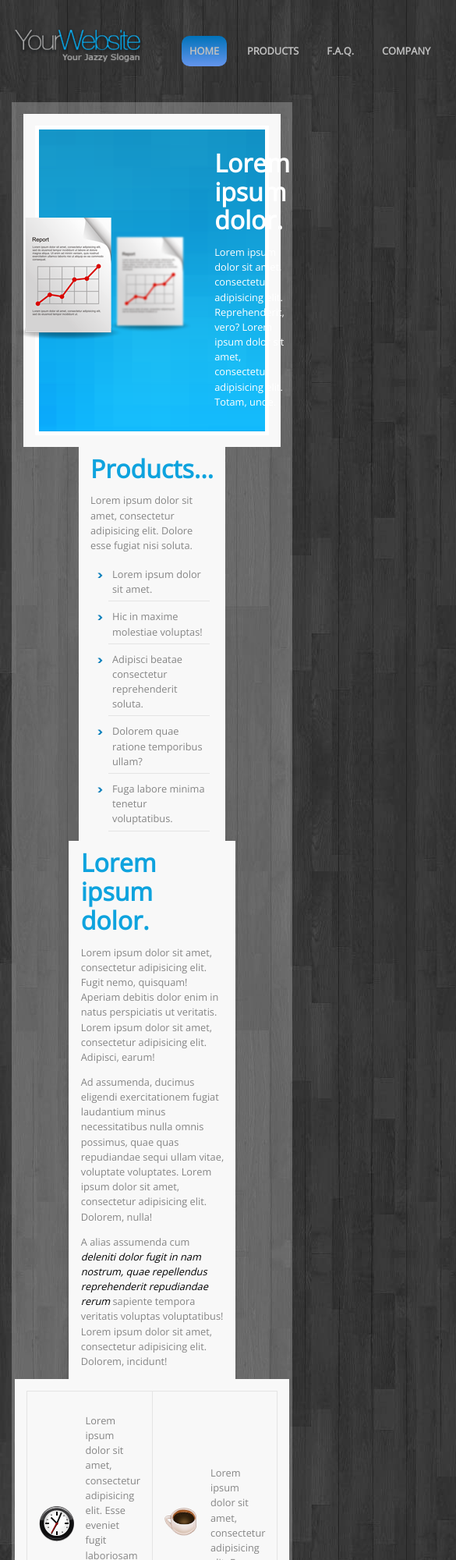
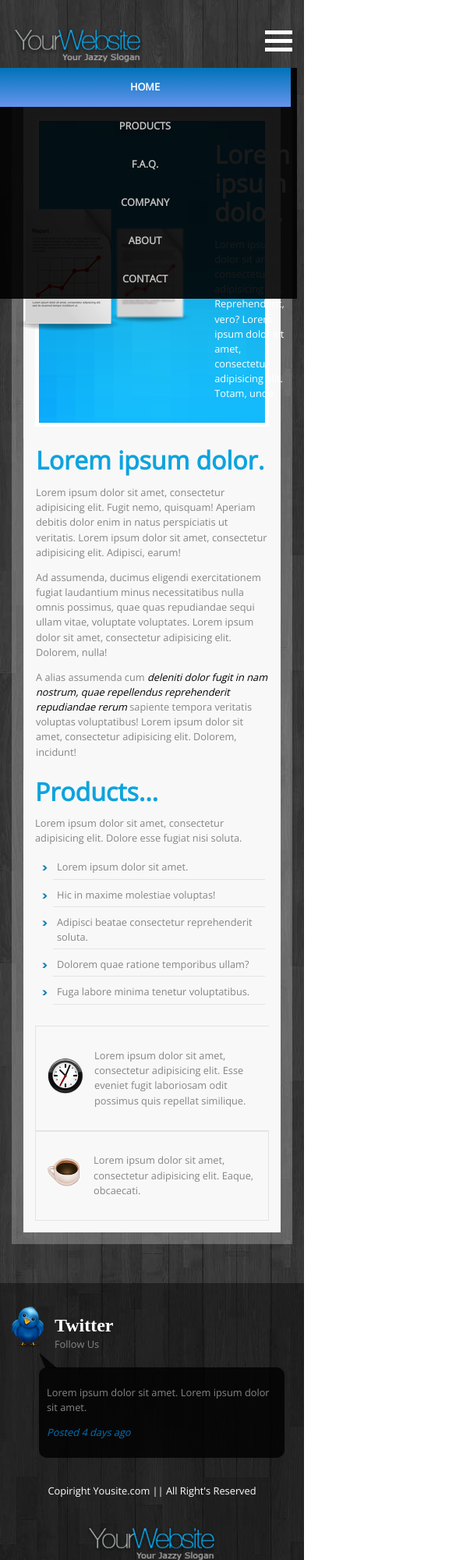
Before and after one commit to Vineversum/simple_template, a website: page index.html in a window 390 px wide. Shown: the top 2000 px of the page at 78% size, 585 px wide, since content can reach past the window. Drawn offline with nearby package versions, Linux system fonts and the light colour scheme.

Commit message:
сделал адаптив, hamburger, +мелкие правки

```diff
--- a/assets/scss/_bottom-sidebar.scss
+++ b/assets/scss/_bottom-sidebar.scss
@@ -24,3 +24,9 @@
 .bottom-sidebar__right-text {
   margin-left: 15px;
 }
+@media (max-width: 768px) {
+  .bottom-sidebar {
+    order: 4;
+    flex-direction: column;
+  }
+}
--- a/assets/scss/_common.scss
+++ b/assets/scss/_common.scss
@@ -38,3 +38,9 @@ ul {
   font-size: 0.8rem;
   line-height: 1.5;
 }
+
+@media (max-width: 768px) {
+  .container {
+    flex-direction: column;
+  }
+}
--- a/assets/scss/_footer.scss
+++ b/assets/scss/_footer.scss
@@ -23,14 +23,19 @@
 }
 .twitter-definition {
   display: inline-block;
-  h2 {
+  b {
     margin: 0 10px;
     color: white;
+    font-size: 1.5rem;
   }
   p {
     margin: 0 10px;
     color: #858585;
+    i {
+      color: #0072b9;
+    }
   }
+
 }
 .twitter-post {
   margin: 20px 10px 0 35px;
@@ -68,7 +73,7 @@
   }
 }
 .footer-logo1 {
-  display: inline-block;
+  // display: inline-block;
   max-width: 50%;
   position: absolute;
   left: 0;
@@ -87,3 +92,28 @@
 
     }
   }
+
+  @media (max-width: 850px) {
+    .footer .menu {
+      display: none;
+    }
+    .footer .wrapper {
+      flex-direction: column;
+    }
+    .footer-right {
+      display: flex;
+      flex-direction: column;
+    }
+    .footer-logo1 {
+      display: none;
+    }
+    .footer-logo2 {
+      position: relative;
+      text-align: center;
+      margin: 0;
+    }
+    .copyright {
+      text-align: center;
+      // margin: 0;
+    }
+  }
--- a/assets/scss/_left-sidebar.scss
+++ b/assets/scss/_left-sidebar.scss
@@ -15,3 +15,9 @@
     border-bottom: 1px solid $grey-border;
   }
 }
+
+@media (max-width: 768px) {
+  .left-sidebar {
+    order: 3;
+  }
+}
--- a/assets/scss/_main.scss
+++ b/assets/scss/_main.scss
@@ -4,7 +4,15 @@
   flex-basis: 65%;
   padding: 0 15px;
   border-left: 1px solid $grey-border;
+
+  i {
+    color: black;
+  }
 }
-i {
-  color: black;
+
+
+@media (max-width: 768px) {
+  .main {
+    order: 2;
+  }
 }
--- a/assets/scss/_menu.scss
+++ b/assets/scss/_menu.scss
@@ -2,6 +2,19 @@
   display: flex;
   justify-content: flex-end;
   flex-basis: 100%;
+  position: relative;
+}
+.menu__button {
+  display: none;
+  &-bar1,
+  &-bar2,
+  &-bar3 {
+  width: 35px;
+  height: 5px;
+  background-color: white;
+  margin: 6px 0;
+  transition: 0.4s;
+  }
 }
 .menu__list {
   list-style-type: none;
@@ -15,24 +28,51 @@
   margin: 0 8px;
   font-size: 0.8rem;
   text-align: center;
-  //background-color: #cc0000;
   border-radius: 10px;
-
+  transition: background-color 0.25s;
 
   a {
     text-decoration: none;
-    color: silver;
     display: block;
     font-weight: bold;
     height: 100%;
     width: 100%;
     padding: 10px;
+    color: inherit;
   }
+
   &:first-of-type {
     background: linear-gradient(to top, cornflowerblue, #0072b9);
+    color: white;
   }
-  &:not(:first-of-type):hover {
-    background-color: rgba(248,248,248,0.25);
-    border-radius: 10px;
+
+  &:not(:first-of-type) {
+    color: silver;
+    &:hover {
+      background-color: rgba(248,248,248,0.25);
+    }
   }
 }
+
+@media (max-width: 850px) {
+  .menu__button {
+    display: inline-block;
+  }
+  .menu__list {
+    flex-direction: column;
+    position: absolute;
+    z-index: 9;
+    top: 100%;
+    width: 100vw;
+    left: 0;
+    padding: 0;
+    margin: 0;
+    left: -194px;
+    background-color: rgba(0, 0, 0, 0.9);
+  }
+  .menu__list-item {
+    border-radius: 0;
+    padding: 5px;
+
+  }
+}
--- a/index.html
+++ b/index.html
@@ -25,6 +25,11 @@
           <li class="menu__list-item"><a href="#">ABOUT</a></li>
           <li class="menu__list-item"><a href="#">CONTACT</a></li>
         </ul>
+        <div class="menu__button">
+          <div class="menu__button-bar1"></div>
+          <div class="menu__button-bar2"></div>
+          <div class="menu__button-bar3"></div>
+        </div>
       </nav>
     </header>
 
@@ -81,7 +86,7 @@
       <div class="footer-left twitter">
         <div class="twitter-logo"><img src="assets/img/twitter-icon.png" alt="twitter"></div>
         <div class="twitter-definition">
-          <h2>Twitter</h2>
+          <b>Twitter</b>
           <p>Follow Us</p>
         </div>
         <div class="twitter-post">
@@ -98,14 +103,16 @@
           <li class="menu__list-item"><a href="#">ABOUT</a></li>
           <li class="menu__list-item"><a href="#">CONTACT</a></li>
         </nav>
-        <div class="copyright"><p>All Right's Reserved</p></div>
+        <div class="copyright"><p>Copiright Yousite.com || All Right's Reserved</p></div>
         <div class="footer-logo1"><a href=""><img src="assets/img/vladmaxi.png" alt="vladmaxi"></a></div>
         <div class="footer-logo2"><a href=""><img src="assets/img/logo.png" alt="logo"></a></div>
       </div>
     </div>
   </footer>
 
+
   <script src="libs/jquery/dist/jquery.min.js"></script>
   <script src="assets/js/main.min.js"></script>
+
 </body>
 </html>
```
Also changed, not shown: assets/css/style.css, 1 other file.
